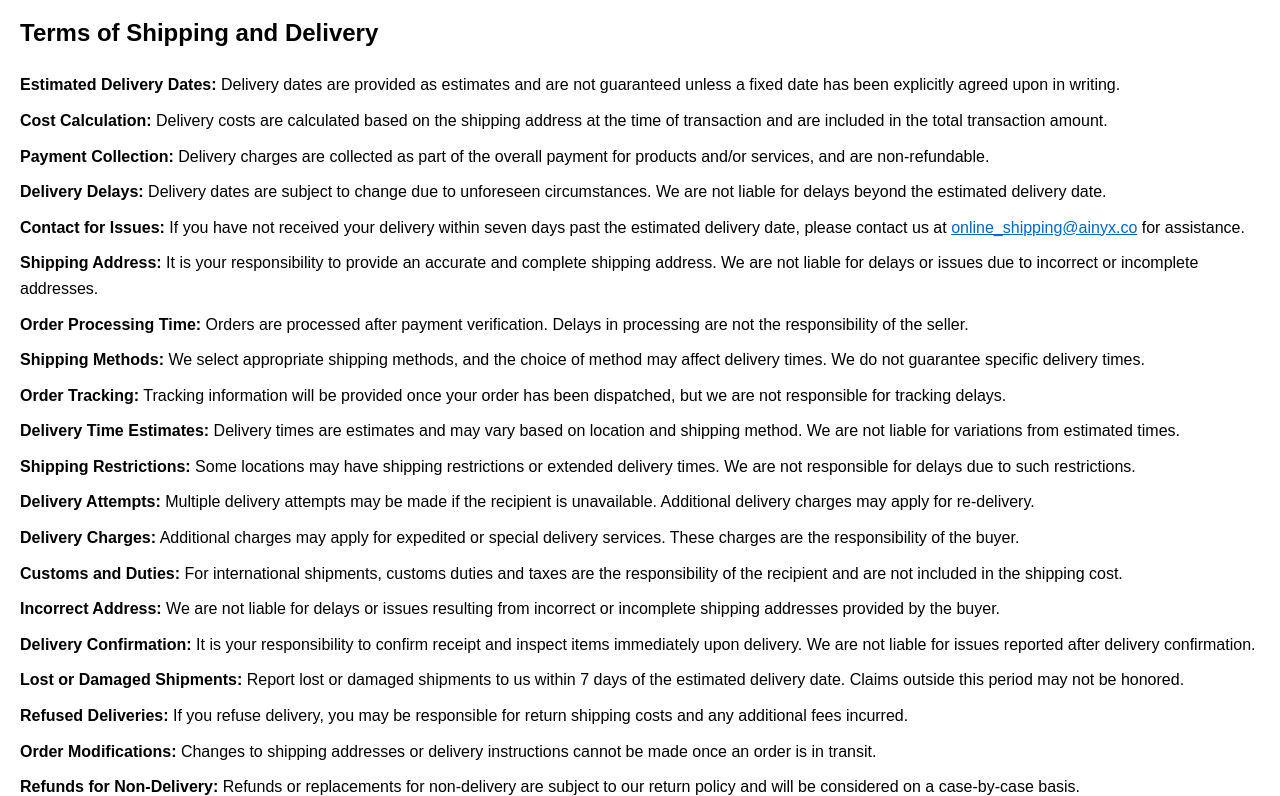
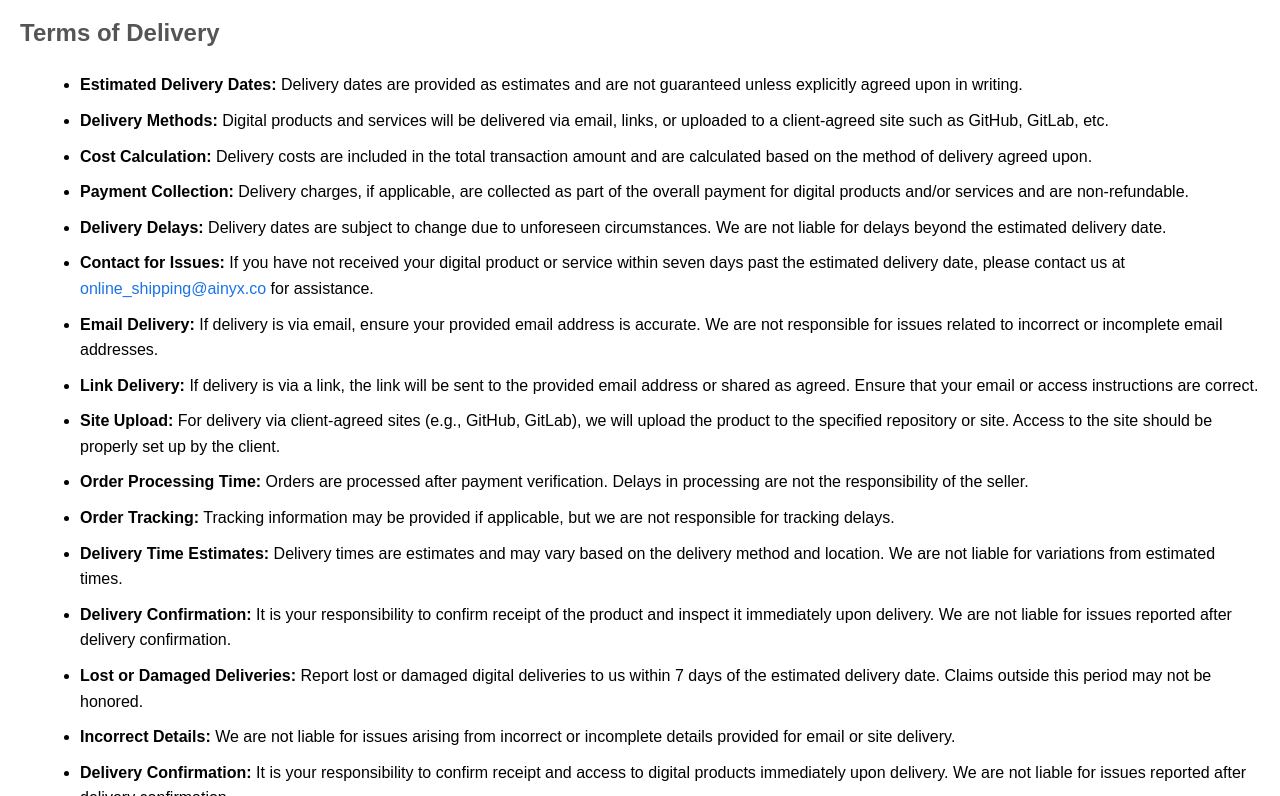
Before and after one commit to ainyx-io/ainyx-io.github.io, a plain HTML site: page ss/shipping.html in a window 1280 px wide. Shown: the part 80-876 px from the top of the page. Drawn offline with Linux system fonts and the light colour scheme.

Commit message:
update shipping to online services

```diff
--- a/ss/shipping.html
+++ b/ss/shipping.html
@@ -3,7 +3,7 @@
 <head>
     <meta charset="UTF-8">
     <meta name="viewport" content="width=device-width, initial-scale=1.0">
-    <title>Shipping Policy</title>
+    <title>Shipping Policy: Digital Products and Services</title>
     <style>
         body {
             font-family: Arial, sans-serif;
@@ -13,46 +13,50 @@
         h1 {
             color: #333;
         }
+        h2 {
+            color: #555;
+        }
         ul {
-            margin: 0;
-            padding: 0;
-            list-style: none;
+            list-style-type: disc;
+            margin-left: 20px;
         }
         li {
             margin-bottom: 10px;
         }
         a {
-            color: #0066cc;
+            color: #1a73e8;
+            text-decoration: none;
+        }
+        a:hover {
+            text-decoration: underline;
         }
     </style>
 </head>
 <body>
-    <h1>Shipping Policy</h1>
+    <h1>Shipping Policy: Digital Products and Services</h1>
 
-    <h2>Terms of Shipping and Delivery</h2>
+    <h2>Terms of Delivery</h2>
     <ul>
-        <li><strong>Estimated Delivery Dates:</strong> Delivery dates are provided as estimates and are not guaranteed unless a fixed date has been explicitly agreed upon in writing.</li>
-        <li><strong>Cost Calculation:</strong> Delivery costs are calculated based on the shipping address at the time of transaction and are included in the total transaction amount.</li>
-        <li><strong>Payment Collection:</strong> Delivery charges are collected as part of the overall payment for products and/or services, and are non-refundable.</li>
+        <li><strong>Estimated Delivery Dates:</strong> Delivery dates are provided as estimates and are not guaranteed unless explicitly agreed upon in writing.</li>
+        <li><strong>Delivery Methods:</strong> Digital products and services will be delivered via email, links, or uploaded to a client-agreed site such as GitHub, GitLab, etc.</li>
+        <li><strong>Cost Calculation:</strong> Delivery costs are included in the total transaction amount and are calculated based on the method of delivery agreed upon.</li>
+        <li><strong>Payment Collection:</strong> Delivery charges, if applicable, are collected as part of the overall payment for digital products and/or services and are non-refundable.</li>
         <li><strong>Delivery Delays:</strong> Delivery dates are subject to change due to unforeseen circumstances. We are not liable for delays beyond the estimated delivery date.</li>
-        <li><strong>Contact for Issues:</strong> If you have not received your delivery within seven days past the estimated delivery date, please contact us at <a href="mailto:online_shipping@ainyx.co">online_shipping@ainyx.co</a> for assistance.</li>
-        <li><strong>Shipping Address:</strong> It is your responsibility to provide an accurate and complete shipping address. We are not liable for delays or issues due to incorrect or incomplete addresses.</li>
+        <li><strong>Contact for Issues:</strong> If you have not received your digital product or service within seven days past the estimated delivery date, please contact us at <a href="mailto:online_shipping@ainyx.co">online_shipping@ainyx.co</a> for assistance.</li>
+        <li><strong>Email Delivery:</strong> If delivery is via email, ensure your provided email address is accurate. We are not responsible for issues related to incorrect or incomplete email addresses.</li>
+        <li><strong>Link Delivery:</strong> If delivery is via a link, the link will be sent to the provided email address or shared as agreed. Ensure that your email or access instructions are correct.</li>
+        <li><strong>Site Upload:</strong> For delivery via client-agreed sites (e.g., GitHub, GitLab), we will upload the product to the specified repository or site. Access to the site should be properly set up by the client.</li>
         <li><strong>Order Processing Time:</strong> Orders are processed after payment verification. Delays in processing are not the responsibility of the seller.</li>
-        <li><strong>Shipping Methods:</strong> We select appropriate shipping methods, and the choice of method may affect delivery times. We do not guarantee specific delivery times.</li>
-        <li><strong>Order Tracking:</strong> Tracking information will be provided once your order has been dispatched, but we are not responsible for tracking delays.</li>
-        <li><strong>Delivery Time Estimates:</strong> Delivery times are estimates and may vary based on location and shipping method. We are not liable for variations from estimated times.</li>
-        <li><strong>Shipping Restrictions:</strong> Some locations may have shipping restrictions or extended delivery times. We are not responsible for delays due to such restrictions.</li>
-        <li><strong>Delivery Attempts:</strong> Multiple delivery attempts may be made if the recipient is unavailable. Additional delivery charges may apply for re-delivery.</li>
-        <li><strong>Delivery Charges:</strong> Additional charges may apply for expedited or special delivery services. These charges are the responsibility of the buyer.</li>
-        <li><strong>Customs and Duties:</strong> For international shipments, customs duties and taxes are the responsibility of the recipient and are not included in the shipping cost.</li>
-        <li><strong>Incorrect Address:</strong> We are not liable for delays or issues resulting from incorrect or incomplete shipping addresses provided by the buyer.</li>
-        <li><strong>Delivery Confirmation:</strong> It is your responsibility to confirm receipt and inspect items immediately upon delivery. We are not liable for issues reported after delivery confirmation.</li>
-        <li><strong>Lost or Damaged Shipments:</strong> Report lost or damaged shipments to us within 7 days of the estimated delivery date. Claims outside this period may not be honored.</li>
-        <li><strong>Refused Deliveries:</strong> If you refuse delivery, you may be responsible for return shipping costs and any additional fees incurred.</li>
-        <li><strong>Order Modifications:</strong> Changes to shipping addresses or delivery instructions cannot be made once an order is in transit.</li>
+        <li><strong>Order Tracking:</strong> Tracking information may be provided if applicable, but we are not responsible for tracking delays.</li>
+        <li><strong>Delivery Time Estimates:</strong> Delivery times are estimates and may vary based on the delivery method and location. We are not liable for variations from estimated times.</li>
+        <li><strong>Delivery Confirmation:</strong> It is your responsibility to confirm receipt of the product and inspect it immediately upon delivery. We are not liable for issues reported after delivery confirmation.</li>
+        <li><strong>Lost or Damaged Deliveries:</strong> Report lost or damaged digital deliveries to us within 7 days of the estimated delivery date. Claims outside this period may not be honored.</li>
+        <li><strong>Incorrect Details:</strong> We are not liable for issues arising from incorrect or incomplete details provided for email or site delivery.</li>
+        <li><strong>Delivery Confirmation:</strong> It is your responsibility to confirm receipt and access to digital products immediately upon delivery. We are not liable for issues reported after delivery confirmation.</li>
+        <li><strong>Order Modifications:</strong> Changes to delivery details cannot be made once the order is processed.</li>
         <li><strong>Refunds for Non-Delivery:</strong> Refunds or replacements for non-delivery are subject to our return policy and will be considered on a case-by-case basis.</li>
     </ul>
 
-    <p>For any concerns regarding shipping and delivery, please contact us at <a href="mailto:online_shipping@ainyx.co">online_shipping@ainyx.co</a>.</p>
+    <p>For any concerns regarding the delivery of digital products and services, please contact us at <a href="mailto:online_shipping@ainyx.co">online_shipping@ainyx.co</a>.</p>
 </body>
 </html>
```
